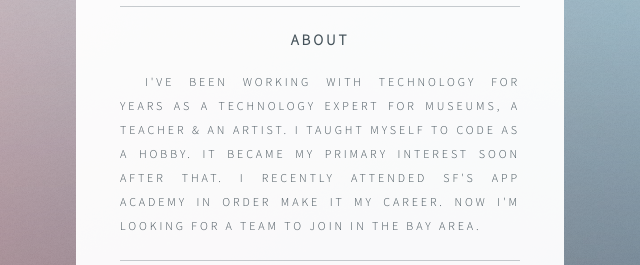
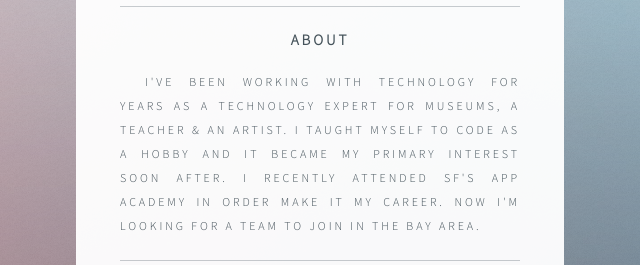
Before and after one commit to jhulcher/jhulcher.github.io, a plain HTML site: page index.html in a window 1280 px wide. Shown: the part 403-668 px from the top of the page, 320-960 px from the left. Drawn offline with Linux system fonts and the light colour scheme.

Commit message:
Altered about text

```diff
--- a/index.html
+++ b/index.html
@@ -35,7 +35,7 @@
 
 							<div class="bio section-item">
 							 	I've been working with technology for years as a technology expert for Museums, a teacher & an artist.
-								I taught myself to code as a hobby. It became my primary interest soon after that.
+								I taught myself to code as a hobby and it became my primary interest soon after.
 								I recently attended SF's App Academy in order make it my career.
 								Now I'm looking for a team to join in the Bay Area.
 							</div>
```
